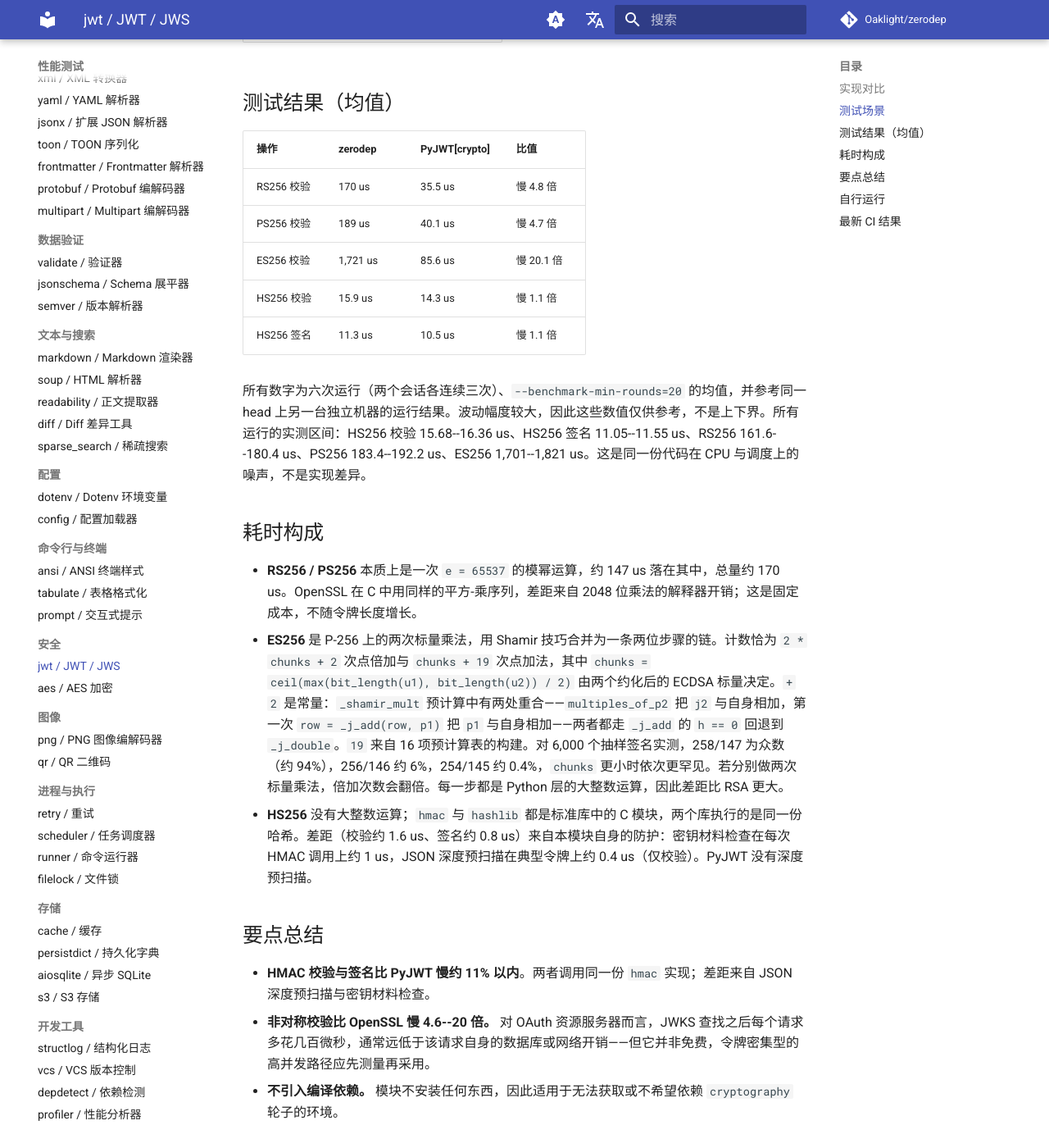
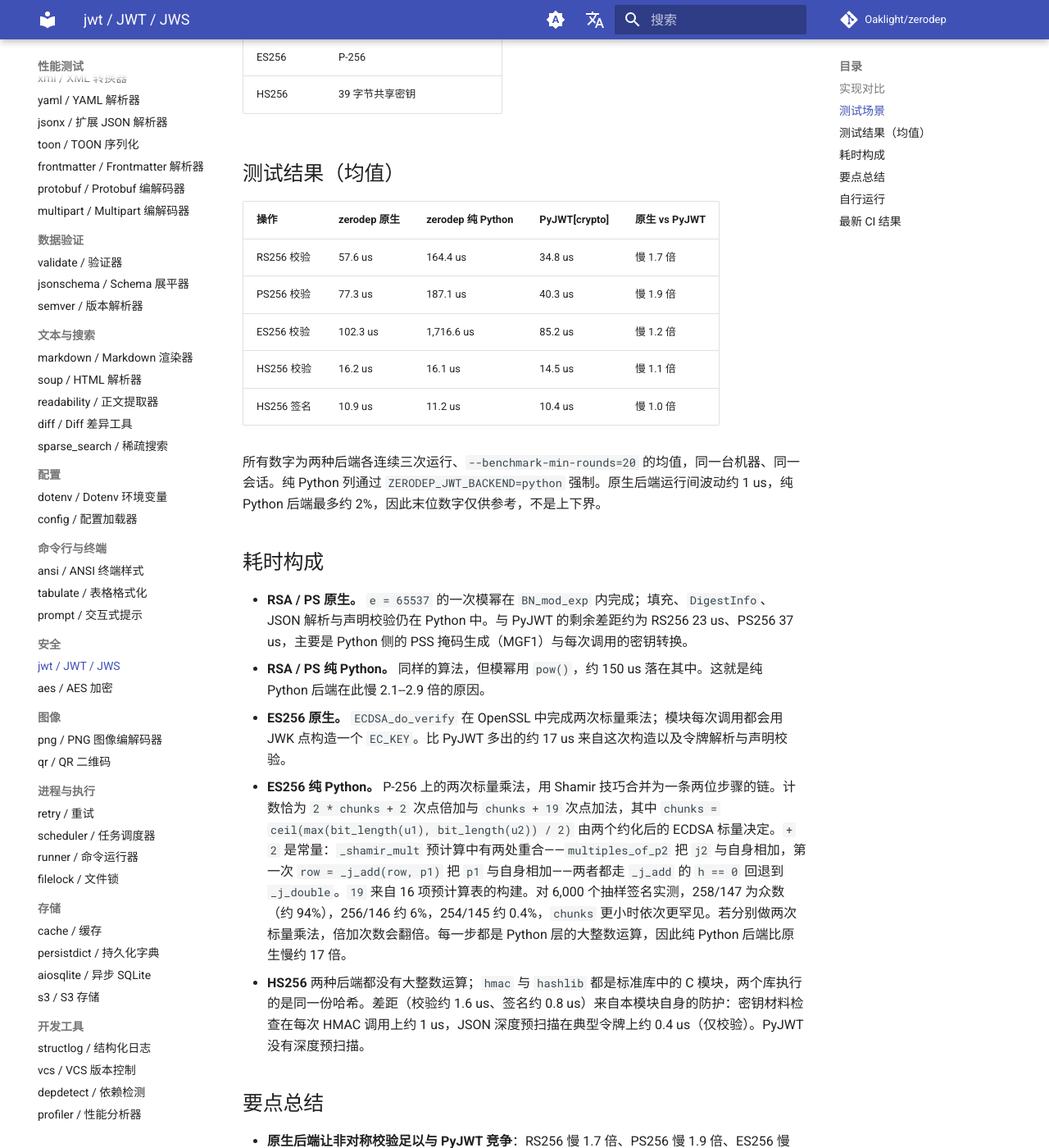
Before and after one commit to Oaklight/zerodep, an MkDocs documentation site: the page built from docs/benchmarks/jwt.md, in a window 1280 px wide and 1400 px high, scrolled down 1068 px. Shown: the whole window at 82% size. Built offline with MkDocs 1.6.1 and Material for MkDocs 9.7.7, drawn with Linux system fonts in a browser that asks for light colours; comment, search, counter and statistics services are not loaded; some of the changed text lies outside the part shown.

Commit message:
docs(jwt): 说明可选的 libcrypto 后端并更新性能数据 (#316)

````diff
--- a/docs/benchmarks/jwt.md
+++ b/docs/benchmarks/jwt.md
@@ -13,7 +13,8 @@ zerodep JWT 与 [`PyJWT[crypto]`](https://pypi.org/project/PyJWT/)（通过 `cry
 
 | 实现 | 文件/包 | 说明 |
 |------|---------|------|
-| **zerodep** | `jwt.py` | 纯 Python：`hashlib`、`hmac`、`int` 运算、Jacobian 坐标点运算 |
+| **zerodep（原生）** | `jwt.py` | 通过 `ctypes` 调用系统 `libcrypto` 完成 RSA/PS 模幂与 ECDSA |
+| **zerodep（纯 Python）** | `jwt.py`，`ZERODEP_JWT_BACKEND=python` | `hashlib`、`hmac`、`int` 运算、Jacobian 坐标点运算 |
 | **PyJWT[crypto]** | *（参考库）* | `cryptography` 调用 OpenSSL |
 
 ## 测试场景
@@ -29,27 +30,30 @@ zerodep JWT 与 [`PyJWT[crypto]`](https://pypi.org/project/PyJWT/)（通过 `cry
 
 ## 测试结果（均值）
 
-| 操作 | zerodep | PyJWT[crypto] | 比值 |
-|------|---------|---------------|------|
-| RS256 校验 | 170 us | 35.5 us | 慢 4.8 倍 |
-| PS256 校验 | 189 us | 40.1 us | 慢 4.7 倍 |
-| ES256 校验 | 1,721 us | 85.6 us | 慢 20.1 倍 |
-| HS256 校验 | 15.9 us | 14.3 us | 慢 1.1 倍 |
-| HS256 签名 | 11.3 us | 10.5 us | 慢 1.1 倍 |
+| 操作 | zerodep 原生 | zerodep 纯 Python | PyJWT[crypto] | 原生 vs PyJWT |
+|------|--------------|-------------------|---------------|---------------|
+| RS256 校验 | 57.6 us | 164.4 us | 34.8 us | 慢 1.7 倍 |
+| PS256 校验 | 77.3 us | 187.1 us | 40.3 us | 慢 1.9 倍 |
+| ES256 校验 | 102.3 us | 1,716.6 us | 85.2 us | 慢 1.2 倍 |
+| HS256 校验 | 16.2 us | 16.1 us | 14.5 us | 慢 1.1 倍 |
+| HS256 签名 | 10.9 us | 11.2 us | 10.4 us | 慢 1.0 倍 |
 
-所有数字为六次运行（两个会话各连续三次）、`--benchmark-min-rounds=20` 的均值，并参考同一 head 上另一台独立机器的运行结果。波动幅度较大，因此这些数值仅供参考，不是上下界。所有运行的实测区间：HS256 校验 15.68--16.36 us、HS256 签名 11.05--11.55 us、RS256 161.6--180.4 us、PS256 183.4--192.2 us、ES256 1,701--1,821 us。这是同一份代码在 CPU 与调度上的噪声，不是实现差异。
+所有数字为两种后端各连续三次运行、`--benchmark-min-rounds=20` 的均值，同一台机器、同一会话。纯 Python 列通过 `ZERODEP_JWT_BACKEND=python` 强制。原生后端运行间波动约 1 us，纯 Python 后端最多约 2%，因此末位数字仅供参考，不是上下界。
 
 ## 耗时构成
 
-- **RS256 / PS256** 本质上是一次 `e = 65537` 的模幂运算，约 147 us 落在其中，总量约 170 us。OpenSSL 在 C 中用同样的平方-乘序列，差距来自 2048 位乘法的解释器开销；这是固定成本，不随令牌长度增长。
-- **ES256** 是 P-256 上的两次标量乘法，用 Shamir 技巧合并为一条两位步骤的链。计数恰为 `2 * chunks + 2` 次点倍加与 `chunks + 19` 次点加法，其中 `chunks = ceil(max(bit_length(u1), bit_length(u2)) / 2)` 由两个约化后的 ECDSA 标量决定。`+ 2` 是常量：`_shamir_mult` 预计算中有两处重合——`multiples_of_p2` 把 `j2` 与自身相加，第一次 `row = _j_add(row, p1)` 把 `p1` 与自身相加——两者都走 `_j_add` 的 `h == 0` 回退到 `_j_double`。`19` 来自 16 项预计算表的构建。对 6,000 个抽样签名实测，258/147 为众数（约 94%），256/146 约 6%，254/145 约 0.4%，`chunks` 更小时依次更罕见。若分别做两次标量乘法，倍加次数会翻倍。每一步都是 Python 层的大整数运算，因此差距比 RSA 更大。
-- **HS256** 没有大整数运算；`hmac` 与 `hashlib` 都是标准库中的 C 模块，两个库执行的是同一份哈希。差距（校验约 1.6 us、签名约 0.8 us）来自本模块自身的防护：密钥材料检查在每次 HMAC 调用上约 1 us，JSON 深度预扫描在典型令牌上约 0.4 us（仅校验）。PyJWT 没有深度预扫描。
+- **RSA / PS 原生。** `e = 65537` 的一次模幂在 `BN_mod_exp` 内完成；填充、`DigestInfo`、JSON 解析与声明校验仍在 Python 中。与 PyJWT 的剩余差距约为 RS256 23 us、PS256 37 us，主要是 Python 侧的 PSS 掩码生成（MGF1）与每次调用的密钥转换。
+- **RSA / PS 纯 Python。** 同样的算法，但模幂用 `pow()`，约 150 us 落在其中。这就是纯 Python 后端在此慢 2.1--2.9 倍的原因。
+- **ES256 原生。** `ECDSA_do_verify` 在 OpenSSL 中完成两次标量乘法；模块每次调用都会用 JWK 点构造一个 `EC_KEY`。比 PyJWT 多出的约 17 us 来自这次构造以及令牌解析与声明校验。
+- **ES256 纯 Python。** P-256 上的两次标量乘法，用 Shamir 技巧合并为一条两位步骤的链。计数恰为 `2 * chunks + 2` 次点倍加与 `chunks + 19` 次点加法，其中 `chunks = ceil(max(bit_length(u1), bit_length(u2)) / 2)` 由两个约化后的 ECDSA 标量决定。`+ 2` 是常量：`_shamir_mult` 预计算中有两处重合——`multiples_of_p2` 把 `j2` 与自身相加，第一次 `row = _j_add(row, p1)` 把 `p1` 与自身相加——两者都走 `_j_add` 的 `h == 0` 回退到 `_j_double`。`19` 来自 16 项预计算表的构建。对 6,000 个抽样签名实测，258/147 为众数（约 94%），256/146 约 6%，254/145 约 0.4%，`chunks` 更小时依次更罕见。若分别做两次标量乘法，倍加次数会翻倍。每一步都是 Python 层的大整数运算，因此纯 Python 后端比原生慢约 17 倍。
+- **HS256** 两种后端都没有大整数运算；`hmac` 与 `hashlib` 都是标准库中的 C 模块，两个库执行的是同一份哈希。差距（校验约 1.6 us、签名约 0.8 us）来自本模块自身的防护：密钥材料检查在每次 HMAC 调用上约 1 us，JSON 深度预扫描在典型令牌上约 0.4 us（仅校验）。PyJWT 没有深度预扫描。
 
 ## 要点总结
 
-- **HMAC 校验与签名比 PyJWT 慢约 11% 以内**。两者调用同一份 `hmac` 实现；差距来自 JSON 深度预扫描与密钥材料检查。
-- **非对称校验比 OpenSSL 慢 4.6--20 倍。** 对 OAuth 资源服务器而言，JWKS 查找之后每个请求多花几百微秒，通常远低于该请求自身的数据库或网络开销——但它并非免费，令牌密集型的高并发路径应先测量再采用。
-- **不引入编译依赖。** 模块不安装任何东西，因此适用于无法获取或不希望依赖 `cryptography` 轮子的环境。
+- **原生后端让非对称校验足以与 PyJWT 竞争**：RS256 慢 1.7 倍、PS256 慢 1.9 倍、ES256 慢 1.2 倍；纯 Python 后端则分别为 4.7 倍、4.7 倍与 20 倍。
+- **HMAC 不变**，约为 PyJWT 的 1.1 倍，因为两者调用同一份 C 实现的 `hmac`。
+- **不引入 Python 依赖。** 加速器通过 `ctypes` 使用系统 `libcrypto`，而 Python 本身为 `ssl` 与 `hashlib` 已经链接了它。当库或所需符号缺失时，模块会回退到纯 Python，结果完全一致；`BACKEND` 会说明实际运行的是哪条路径。
+- **保留纯 Python 回退。** `ZERODEP_JWT_BACKEND=python` 可强制使用，适用于受限镜像或对比测量。
 
 ## 自行运行
 
--- a/docs/changelog.md
+++ b/docs/changelog.md
@@ -8,6 +8,7 @@
 
 ### 新功能
 
+- **jwt**：可选的原生后端。当系统 `libcrypto` 能加载并导出所需符号时，RSA/PS 模幂与 ECDSA 校验通过 `ctypes` 调用它，与 `aes` 采用相同策略；否则纯 Python 路径照常运行，判定结果完全一致。模块仍然不安装任何 Python 包，且只有公开密钥材料会跨过 ctypes 边界——HMAC 密钥不会。`BACKEND` 报告 `"openssl"` 或 `"python"`，首次访问时才解析，因此只用 HMAC 的进程不会付出加载库的代价；`ZERODEP_JWT_BACKEND=python` 可强制回退。基准负载实测：RS256 从 164 us 降到 58 us，PS256 从 187 us 降到 77 us，ES256 从 1,717 us 降到 102 us；HMAC 不变。`jwt` 升到 0.2.0。([#316](https://github.com/Oaklight/zerodep/issues/316))
 - **jwt**：新增模块，用标准库完成 JWS 校验与 HMAC 签名。`decode()` 校验 compact JWS 令牌，支持 RS256/384/512（RSASSA-PKCS1-v1_5）、PS256/384/512（RSASSA-PSS）与 ES256/ES384（ECDSA），并检查 `exp`、`nbf`、`iat`、`iss`、`aud`（均可关闭）、`leeway`（秒数或 `timedelta`）与 `require` 列表。算法白名单是必填的关键字参数，`"none"` 永不接受，密钥类型必须与算法匹配，因此 RS256 令牌无法用 HMAC 密钥校验，反之亦然；小于 2048 位的 RSA 模数与不在曲线上的 EC 点会被拒绝。密钥经 `key_from_jwk()` 从 JWK 解析（RSA 的 `n`/`e`、EC P-256/P-384 的 `x`/`y`/`crv`、`oct`），`get_unverified_header()` 可在校验前读取 `kid`，`encode()` 用 `hmac.compare_digest` 完成 HS256/384/512 签名，公开函数 `ecdsa_p256_verify(pub, msg, sig, *, der=False)` 同时接受 JWS 的裸 `r||s` 与 WebAuthn 的 DER 签名。非对称签名有意不在范围内：校验只用公开数据，签名则要用私钥做大整数运算，在 Python 中会通过时序泄漏密钥。所有异常都继承 `JWTError`。正确性测试与 `PyJWT[crypto]` 双向比对（新增 `bench-jwt` extra），ES256 校验采用 Shamir 技巧把点倍加次数减半。密钥材料在入口处校验：2048 位 RSA 下限由 `key_from_jwk()` 这一层强制执行，被拒绝的密钥不会进入 `decode()`，后者对人工构造的 `JWKKey` 重复该检查；所有畸形 JWK（包括非法 base64url 与非字符串成员）都抛出 `InvalidKeyError`；PEM 与 OpenSSH 公钥在裸字节路径上与 JWK 路径一样不能作为 HMAC 密钥。带非空 `crit` 的 JWS 会抛出新增的 `UnsupportedCriticalHeaderError`（RFC 7515 第 4.1.11 节），因为模块未实现任何扩展。`exp`、`nbf`、`iat` 为非有限数或超出范围时抛出 `DecodeError`，不再产生永不过期的令牌；非有限的 `leeway` 出于同样原因抛出 `ValueError`；头部或载荷嵌套超过新增的 `MAX_JSON_DEPTH`（100）会被拒绝并抛出 `DecodeError`，JSON 解析器抛出的 `RecursionError` 也会转换为 `DecodeError`；`ecdsa_p256_verify(..., der=True)` 对宽于 P-256 域的 DER 整数返回 `False`，而不是抛出 `OverflowError`。模块 docstring 提示：平铺复制 `jwt.py` 会遮蔽 PyJWT 并导致 `import jwt.exceptions` 失败。([#312](https://github.com/Oaklight/zerodep/issues/312))
 - **httpclient**：请求方法、`Client`/`AsyncClient` 与模块级函数新增 `resolve_to`。调用方已解析并校验域名后，可让连接发往指定地址（多个地址按顺序尝试），而 URL 主机仍用于 `Host` 请求头、TLS SNI 与证书校验，从而消除校验与连接之间的 DNS 重绑定窗口。策略由调用方负责，`httpclient` 不会重新检查地址；但每个条目必须是 IP 字面量——传入主机名会抛出 `ValueError`，而不是去解析它，否则钉定会静默退化为普通查找。它不能与 `proxy` 同时使用（代理会自行解析域名）：构造时与每次请求时都会抛出 `ValueError`，空地址列表也一样。跨 scheme/host/port 的重定向会为后续整条链丢弃钉定；连接池按钉定值区分，钉定连接不会被未钉定的请求复用；传输错误信息会脱敏钉定地址。`httpclient` 升到 0.7.3。([#305](https://github.com/Oaklight/zerodep/issues/305))
 - **httpclient**：`Client`、`AsyncClient` 与请求路径新增仅限关键字的 `follow_redirects`（默认 `True`）。传 `False` 时原样返回第一个 3xx——状态码、包含 `Location` 的请求头与已收到的正文——并且不会向目标建立连接，因此会先校验 URL 的调用方可以校验下一跳并自行发起请求。它与 `max_redirects=0` 不同：后者抛出 `TooManyRedirects`，既不返回响应也拿不到 `Location`。该开关同样覆盖 Digest 认证重试之后到达的重定向；`stream=True` 时 3xx 以未读取的流返回，调用方必须排空或关闭它，连接才会回到连接池。默认值保持原有行为，重定向环与 `max_redirects` 均不变。`httpclient` 升到 0.7.2。([#306](https://github.com/Oaklight/zerodep/issues/306))
--- a/docs/modules/jwt.md
+++ b/docs/modules/jwt.md
@@ -1,6 +1,6 @@
 # JWT / JWS
 
-JWS 令牌校验（RS/PS/ES）与 HMAC 签名/校验——零依赖，仅标准库，Python 3.10+。
+JWS 令牌校验（RS/PS/ES）与 HMAC 签名/校验——零 Python 依赖，仅标准库；可选使用系统 `libcrypto` 加速，Python 3.10+。
 
 > **可替代:** `PyJWT`、`python-jose`
 
@@ -20,7 +20,7 @@ JWT 模块用 Python 标准库完成 compact JWS 令牌的校验，以及 HMAC
 
 | 文件 | 说明 | 依赖 |
 |------|------|------|
-| `jwt.py` | JWS 校验、HMAC 签名、P-256 校验器 | 无（仅标准库） |
+| `jwt.py` | JWS 校验、HMAC 签名、P-256 校验器 | 无（仅标准库）；可选通过 `ctypes` 使用系统 `libcrypto` |
 
 ## 在项目中使用
 
@@ -38,6 +38,35 @@ from jwt import decode, encode, get_unverified_header, key_from_jwk
 
 !!! warning "包名冲突"
     文件名为 `jwt.py`，会遮蔽同名的 PyJWT 包。若项目同时需要两者，请重命名其中一个。正确性测试中给出了用于比对两者的 `sys.path` 处理方式。
+
+## 后端
+
+RSA/PS 模幂与 ECDSA 校验各有两种实现。`BACKEND` 报告当前使用哪一种；HMAC、base64 与 JSON 在两种实现下相同。
+
+| 后端 | `BACKEND` | 实现方式 |
+|------|-----------|----------|
+| 原生 | `"openssl"` | 通过 `ctypes` 调用系统 `libcrypto`，与 `aes` 采用相同策略 |
+| 纯 Python | `"python"` | Python 整数运算；参考实现，也是回退路径 |
+
+`BACKEND` 在首次访问时才解析，因此只用 HMAC 的进程不会付出加载库的代价。当 `libcrypto` 能加载并导出所需符号时使用原生后端。以下情况会静默回退，校验结果完全一致：
+
+- 找不到候选库——distroless 或精简镜像、SONAME 不同的 BoringSSL/LibreSSL，或不在加载器搜索路径中的 Windows `libcrypto-*.dll`；
+- 该构建缺少 `BN_mod_exp`、`EC_KEY_*` 或 `ECDSA_*`，例如 OpenSSL 以 `no-deprecated` 配置构建；
+- 原生调用在运行时失败。
+
+用环境变量强制纯 Python 实现，测试套件也用它覆盖两条路径：
+
+```bash
+ZERODEP_JWT_BACKEND=python
+```
+
+只有公开密钥材料会跨过 `ctypes` 边界。HMAC 密钥不会：HMAC 本来就在 `hmac` 与 `hashlib` 的 C 实现中完成。
+
+| 操作 | 原生 | 纯 Python |
+|------|------|-----------|
+| RSA / PSS 校验 | `BN_mod_exp` | `pow()` |
+| ECDSA 校验 | `ECDSA_do_verify` | Jacobian 坐标点运算 |
+| HMAC、base64、JSON | 不变 | 不变 |
 
 ## 支持的算法
 
@@ -175,6 +204,19 @@ ok = ecdsa_p256_verify((x, y), auth_data + sha256(client_data_json), der_signatu
 
 `b64url_encode(data) -> str` 与 `b64url_decode(data) -> bytes` 是整个模块使用的无填充 base64url 编解码器。之所以公开，是因为调用方在拼装 JWKS 或 COSE 密钥时通常也要用到。
 
+### `BACKEND`
+
+原生后端启用时为 `"openssl"`，纯 Python 实现启用或被强制时为 `"python"`。导入后读取一次即可记录或断言部署使用的是哪条路径：
+
+```python
+from jwt import BACKEND
+
+if BACKEND != "openssl":
+    log.warning("jwt 正在使用纯 Python 后端")
+```
+
+首次读取 `BACKEND` 会加载 `libcrypto`；只用 HMAC 且从不读取它的进程不会付出该代价。
+
 ## 声明校验
 
 | 声明 | 检查 | 默认 |
````
Also changed, not shown: docs/modules/index.md (+1 -1 lines).
